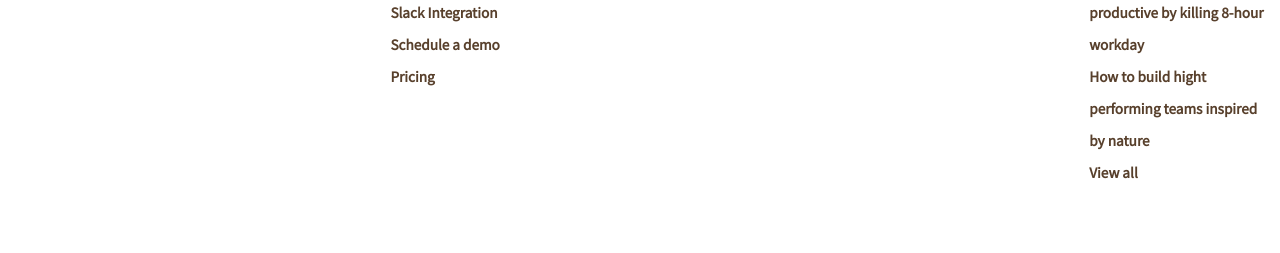
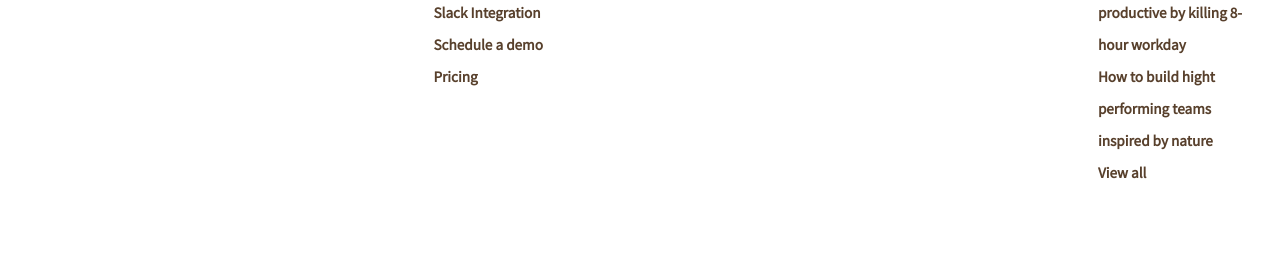
Before and after one commit to kntrl/node-sass-teambit, a website: page index.html in a window 1280 px wide. Shown: the part 5925-6178 px from the top of the page. Drawn offline with Linux system fonts and the light colour scheme.

Commit message:
footer padding reworked.

```diff
--- a/src/partials/_footer.scss
+++ b/src/partials/_footer.scss
@@ -6,6 +6,7 @@ footer {
 	.resume {
 		flex-basis: 30%;
 		display: flex;
+		margin-left: 1rem;
 		.logo img {
 			width: 100px;
 			padding: 1rem;
@@ -21,6 +22,7 @@ footer {
 	}
 	.site-map {
 		flex-basis: 70%;
+		padding-left: 2rem;
 		display: flex;
 		div {
 			flex-basis: 25%;
```
Also changed, not shown: dist/app.css.
